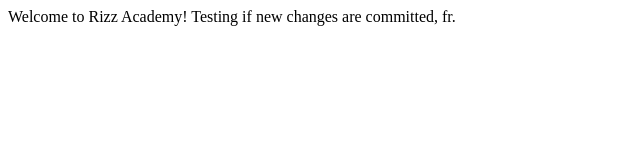
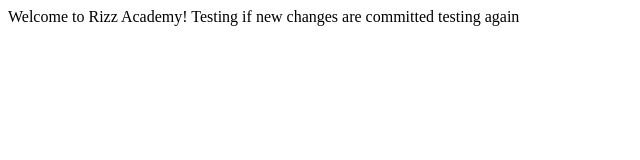
Before and after one commit to aryanbakshi25/rizz_academy, a plain HTML site: page index.html in a window 1280 px wide. Shown: the full height of the page, 0-640 px from the left. Drawn offline with Linux system fonts and the light colour scheme.

Commit message:
second first

```diff
--- a/index.html
+++ b/index.html
@@ -8,6 +8,7 @@
 </head>
 <body>
     Welcome to Rizz Academy!
-    Testing if new changes are committed, fr.
+    Testing if new changes are committed
+    testing again
 </body>
 </html>
```
